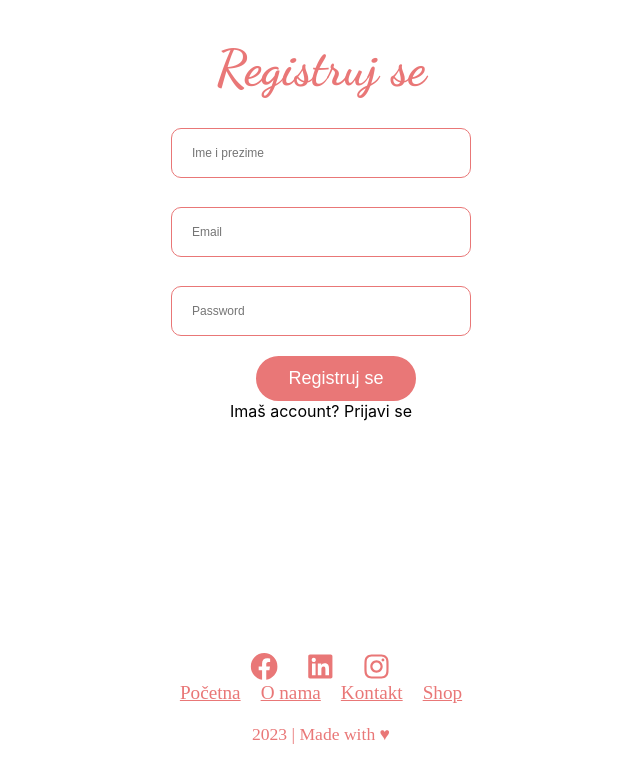
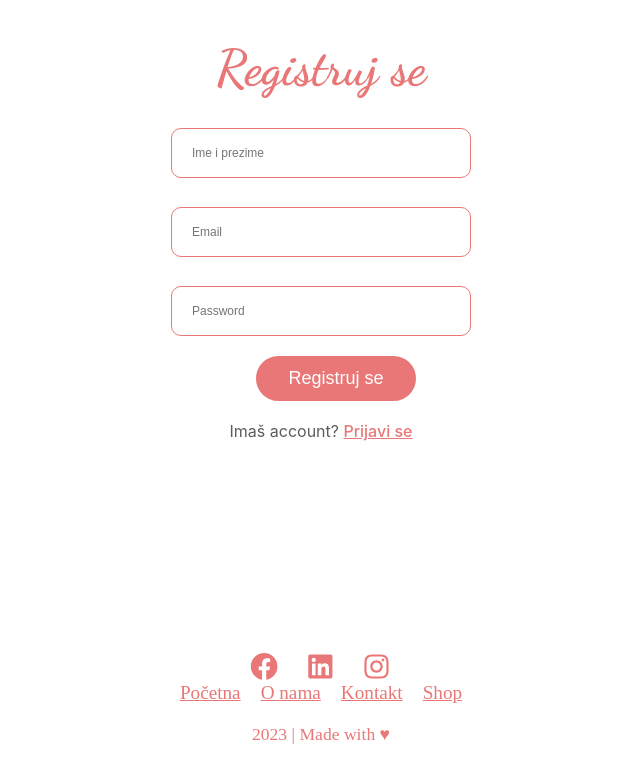
Before and after one commit to nejrap/wp, a React (Create React App) app: page /login in a window 1280 px wide. Shown: the part 802-1584 px from the top of the page, without its empty margins (319-959 px from the left). Built offline with nearby package versions, Linux system fonts and the light colour scheme.

Commit message:
DODANO CSS ZA LoginSignup

```diff
--- a/src/Pages/CSS/LoginSignup.css
+++ b/src/Pages/CSS/LoginSignup.css
@@ -47,3 +47,14 @@ margin:0px;
     margin-top:20px;
     font-weight: 500px;
   }
+.loginsignup-login {
+    margin-top:20px;
+    color:#5c5c5c;
+    font-size:16px;
+    font-weight: 500px;
+}
+.loginsignup-login  span {
+    color: #e97777;
+    font-weight: 500;
+    text-decoration: underline;
+}
```
